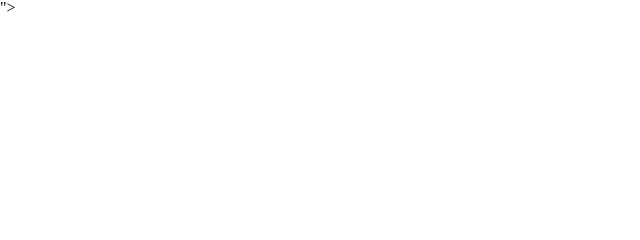
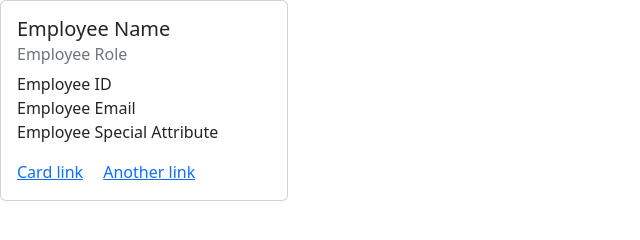
Before and after one commit to pbp66/team-profile-generator, a website: page src/template.html in a window 1280 px wide. Shown: the whole page, without its empty margins (0-640 px from the left). Drawn offline with nearby package versions, Linux system fonts and the light colour scheme.

Commit message:
template testing

```diff
--- a/src/template.css
+++ b/src/template.css
@@ -0,0 +1,8 @@
+.manager {
+    display: flex;
+}
+
+.card-text{
+    display: flex;
+    flex-direction: column;
+}
--- a/src/template.html
+++ b/src/template.html
@@ -6,11 +6,22 @@
     <meta name="viewport" content="width=device-width, initial-scale=1.0">
     <title>Template</title>
     <link rel="stylesheet" href="./reset.css">
-    <link rel="stylesheet" href="<!-- CSS only -->
-    <link href="https://cdn.jsdelivr.net/npm/bootstrap@5.2.2/dist/css/bootstrap.min.css" rel="stylesheet" integrity="sha384-Zenh87qX5JnK2Jl0vWa8Ck2rdkQ2Bzep5IDxbcnCeuOxjzrPF/et3URy9Bv1WTRi" crossorigin="anonymous">">
+    <link href="https://cdn.jsdelivr.net/npm/bootstrap@5.2.2/dist/css/bootstrap.min.css" rel="stylesheet" integrity="sha384-Zenh87qX5JnK2Jl0vWa8Ck2rdkQ2Bzep5IDxbcnCeuOxjzrPF/et3URy9Bv1WTRi" crossorigin="anonymous">
     <link rel="stylesheet" href="./template.css">
 </head>
 <body>
-
+    <div class="card" style="width: 18rem;">
+        <div class="card-body">
+          <h5 class="card-title">Employee Name</h5>
+          <h6 class="card-subtitle mb-2 text-muted">Employee Role</h6>
+          <p>
+            <span class="card-text">Employee ID</span>
+            <span class="card-text">Employee Email</span>
+            <span class="card-text">Employee Special Attribute</span>
+        </p>
+          <a href="#" class="card-link">Card link</a>
+          <a href="#" class="card-link">Another link</a>
+        </div>
+      </div>
 </body>
 </html>
```
